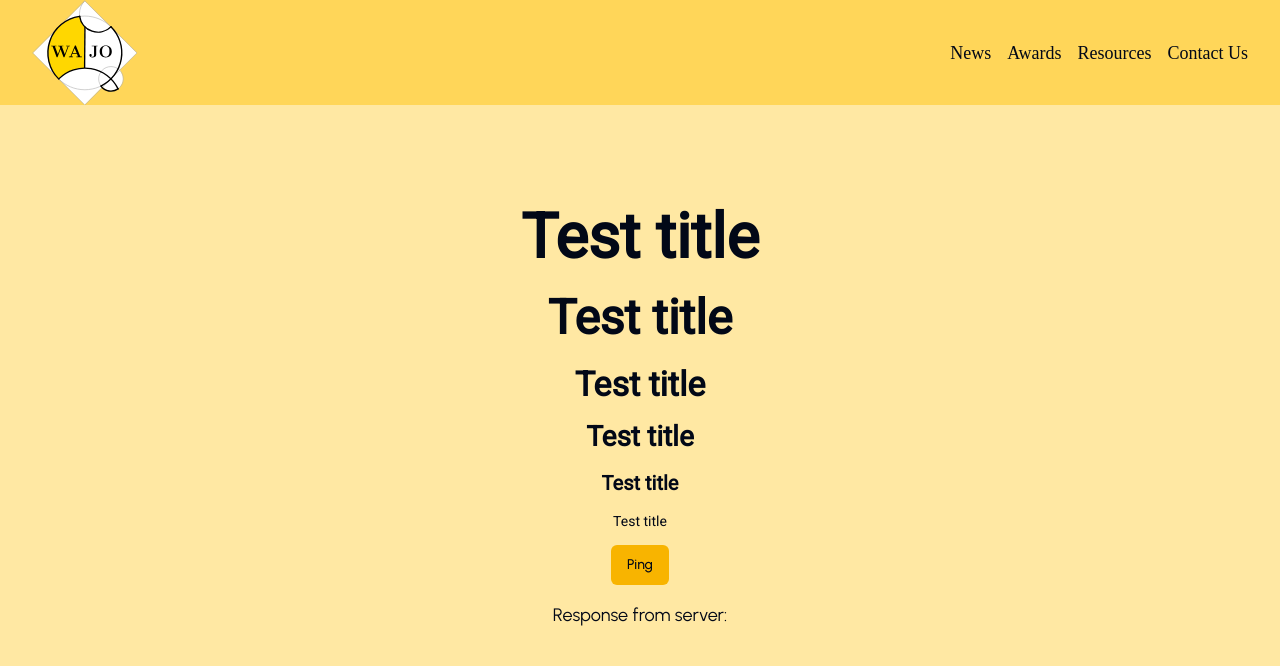
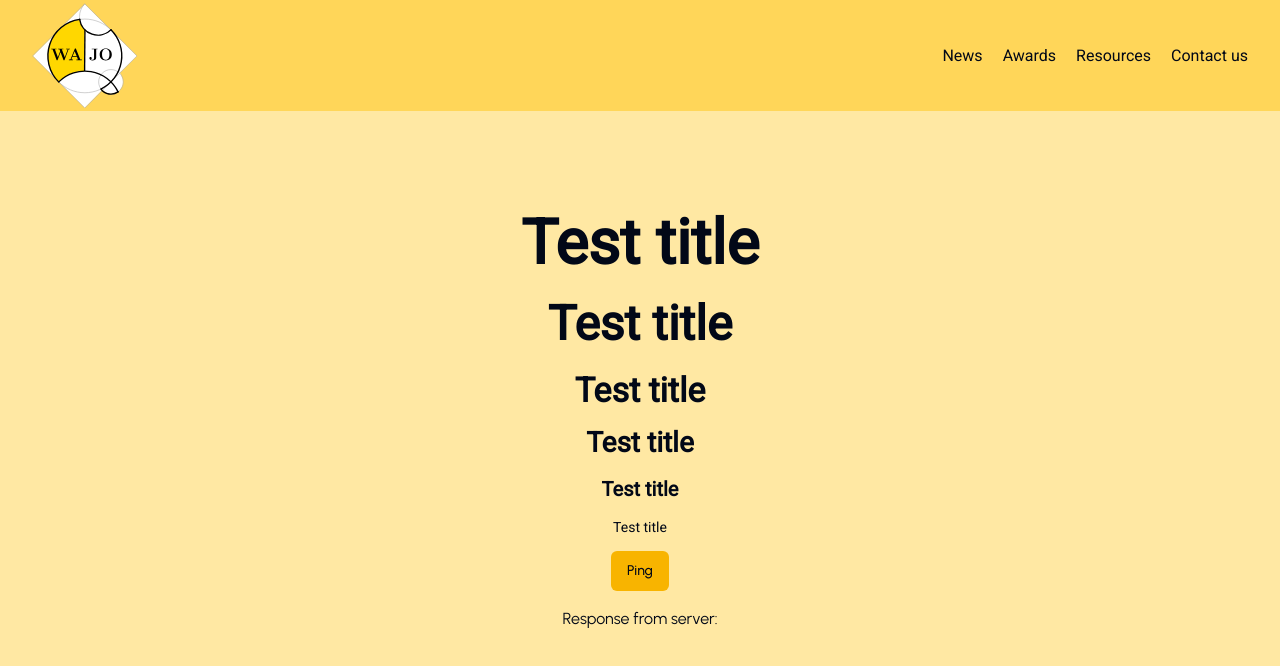
Before and after one commit to codersforcauses/wajo, a Next.js app in the folder client/: page / in a window 1280 px wide. Shown: the top 666 px of the page. Built offline with nearby package versions, Linux system fonts and the light colour scheme.

Commit message:
Minor style changes
Navbar font sorted by hardcoding it in globals.css (commenting out the body font-family)
navbar.module.css refactored to include navlink related changes.

```diff
--- a/client/src/components/navbar.tsx
+++ b/client/src/components/navbar.tsx
@@ -9,7 +9,7 @@ const Navbar = () => {
   return (
     <nav className={`${styles.nav}`}>
       <div className="container mx-auto flex items-center justify-between">
-        <div>
+        <div className={styles.logo}>
           <Image
             src={logo}
             alt="WAJO logo with white background"
@@ -17,11 +17,11 @@ const Navbar = () => {
             height={105}
           />
         </div>
-        <div className="space-x-4">
+        <div className={`${styles.navLinks}`}>
           <Link href="/news">News</Link>
           <Link href="/awards">Awards</Link>
           <Link href="/resources">Resources</Link>
-          <Link href="/contact">Contact Us</Link>
+          <Link href="/contact">Contact us</Link>
         </div>
       </div>
     </nav>
--- a/client/src/styles/globals.css
+++ b/client/src/styles/globals.css
@@ -4,6 +4,9 @@
 
 @layer base {
   :root {
+    --font-roboto: 'Roboto', sans-serif;
+    --font-urbanist: 'Urbanist', sans-serif;
+
     --background: 0 0% 100%;
     --foreground: 222.2 84% 4.9%;
 
@@ -73,10 +76,11 @@
     @apply border-border;
   }
   body {
-    @apply font-urbanist bg-background text-foreground;
+    @apply bg-background text-foreground;
+    /* font-family: var(--font-urbanist);
     font-size: 18px;
     font-weight: medium;
-    line-height: 28px;
+    line-height: 28px;  Currently causing clashes with the secondary font. Needs to be looked into before uncommenting.*/
   }
   h1,
   h2,
@@ -84,7 +88,7 @@
   h4,
   h5,
   h6 {
-    @apply font-roboto;
+    font-family: var(--font-roboto);
   }
   h1 {
     font-size: 62px;
--- a/client/src/styles/modules/navbar.module.css
+++ b/client/src/styles/modules/navbar.module.css
@@ -2,18 +2,15 @@
     background-color: var(--nav-background);
 }
 
-.navbar {
-    padding: 10px;
-  }
+.logo {
+    padding: 3px 0;
+}
 
-  .nav-links {
-    list-style-type: none;
+.navLinks {
     display: flex;
-    justify-content: center; /*  Center the nav links */
-    gap: 20px; /* Add spacing between links */
-    /* margin: 0; Reset default margin */
-    /* padding: 0; Reset default padding */
-  }
+    justify-content: center;
+    gap: 20px;
+}
 
   .nav-links li a {
     text-decoration: none; /* Remove underline from links */
--- a/client/tailwind.config.ts
+++ b/client/tailwind.config.ts
@@ -33,8 +33,8 @@ const config = {
     },
     extend: {
       fontFamily: {
-        sans: ["var(--font-urbanist)", ...fontFamily.sans],
-        roboto: ["var(--font-roboto)", ...fontFamily.sans],
+        sans: ["var(--font-roboto)", ...fontFamily.sans],
+        body: ["var(--font-urbanist)", ...fontFamily.sans],
       },
       colors: {
         yellow: "#ffd700",
```
